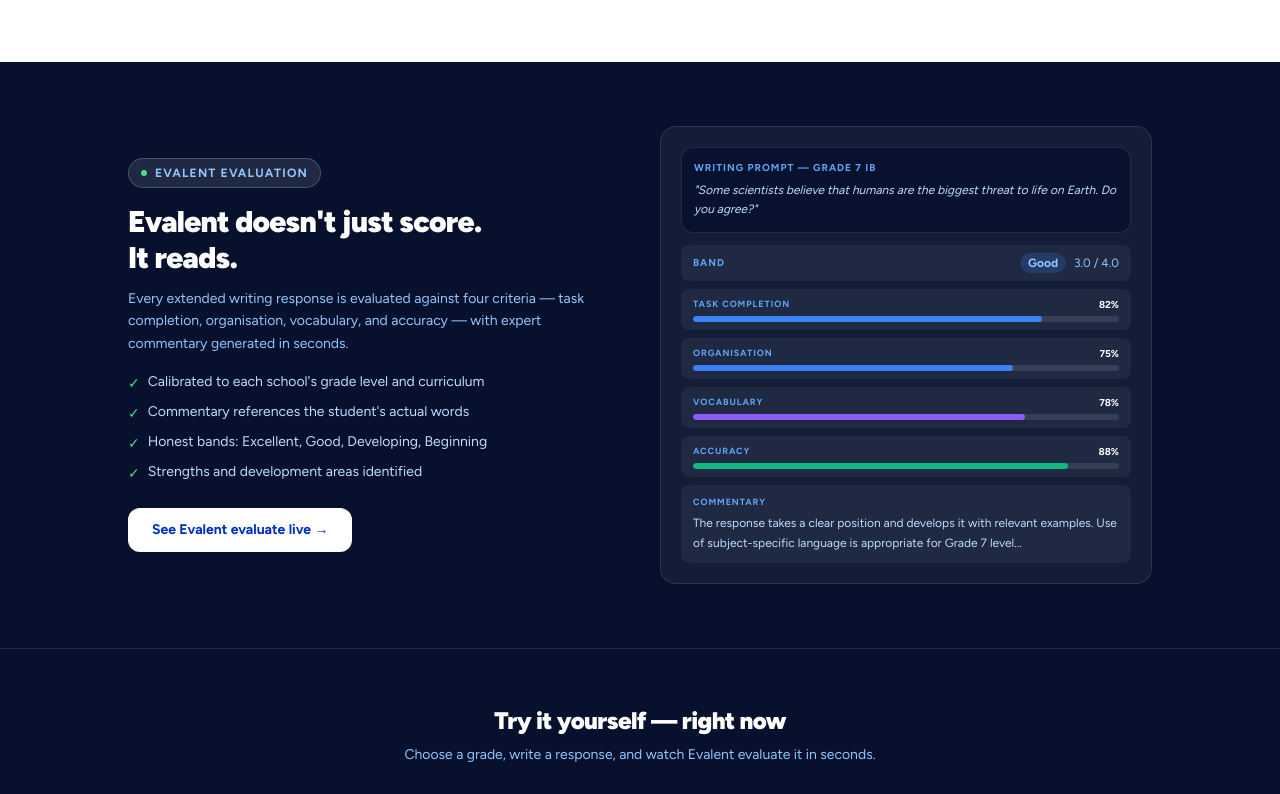
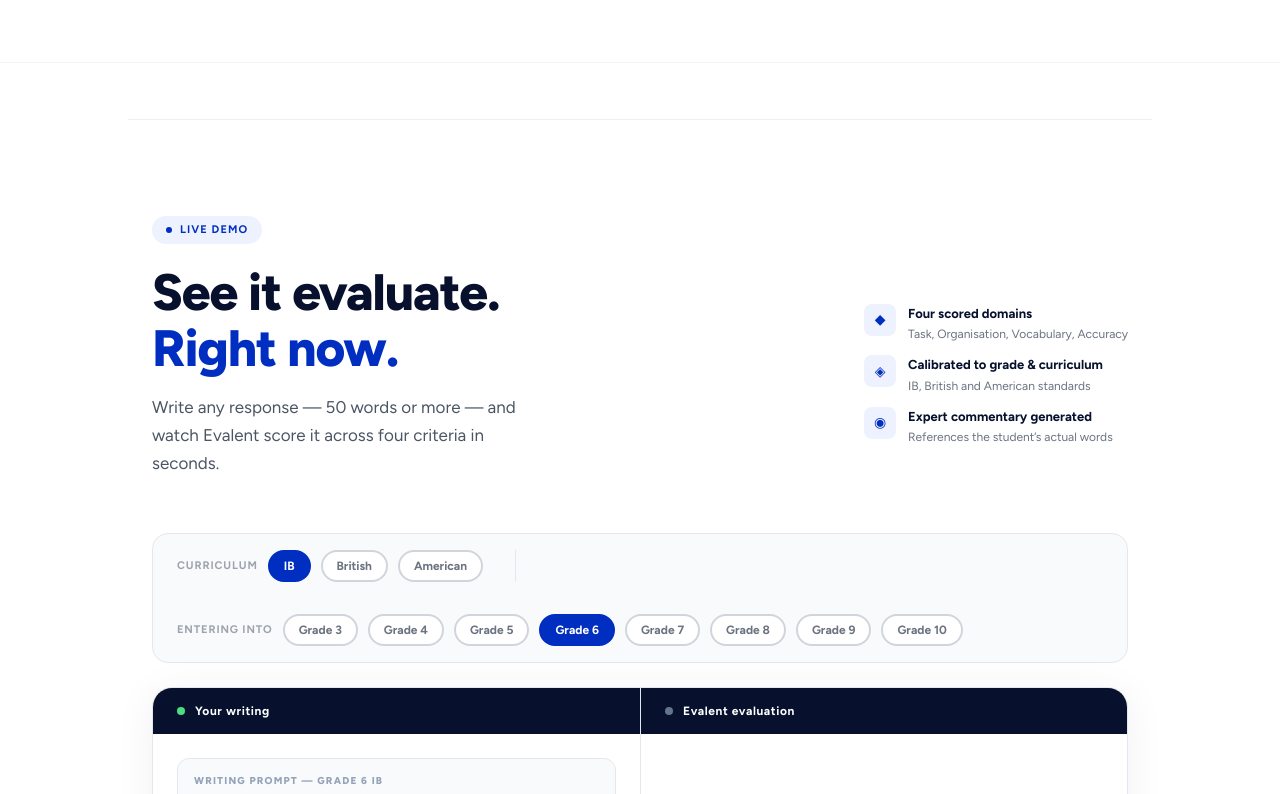
Before and after one commit to wigsbury-ui/evalent-marketing, a Next.js app: page / in a window 1280 px wide. Shown: the part 4046-4840 px from the top of the page. Built offline with nearby package versions, Linux system fonts and the light colour scheme.

Commit message:
feat: remove AI eval teaser, EvalDemo on white background

```diff
--- a/src/app/page.tsx
+++ b/src/app/page.tsx
@@ -250,88 +250,9 @@ export default function Home() {
       </section>
 
 
-      {/* AI EVAL TEASER */}
-      <section className="py-16 px-6 bg-navy">
+      {/* EVAL DEMO */}
+      <section className="py-14 px-6 bg-white border-t border-gray-100">
         <div className="max-w-5xl mx-auto">
-          <div className="grid md:grid-cols-2 gap-10 items-center">
-            <div>
-              <div className="inline-flex items-center gap-2 bg-white/10 border border-white/20 text-blue-300 text-xs font-bold tracking-widest px-3 py-1.5 rounded-full mb-4">
-                <span className="w-1.5 h-1.5 bg-green-400 rounded-full" />
-                EVALENT EVALUATION
-              </div>
-              <h2 className="text-3xl font-black text-white tracking-tight mb-3">
-                Evalent doesn&apos;t just score.<br/>It reads.
-              </h2>
-              <p className="text-blue-300 text-sm leading-relaxed mb-4">
-                Every extended writing response is evaluated against four criteria — task completion, organisation, vocabulary, and accuracy — with expert commentary generated in seconds.
-              </p>
-              <div className="space-y-2 mb-6">
-                {[
-                  "Calibrated to each school's grade level and curriculum",
-                  "Commentary references the student's actual words",
-                  'Honest bands: Excellent, Good, Developing, Beginning',
-                  'Strengths and development areas identified',
-                ].map(item => (
-                  <div key={item} className="flex items-start gap-2 text-sm text-blue-200">
-                    <span className="text-green-400 mt-0.5 flex-shrink-0">✓</span>
-                    {item}
-                  </div>
-                ))}
-              </div>
-              <a href="/demo" className="inline-flex items-center gap-2 bg-white text-brand font-bold text-sm px-6 py-3 rounded-xl hover:bg-blue-50 transition-colors">
-                See Evalent evaluate live →
-              </a>
-            </div>
-            <div className="bg-white/5 border border-white/10 rounded-2xl p-5">
-              <div className="bg-navy/80 rounded-xl p-3 mb-3 border border-white/10">
-                <div className="text-[10px] font-bold text-blue-400 tracking-widest mb-1.5">WRITING PROMPT — GRADE 7 IB</div>
-                <p className="text-xs text-blue-200 leading-relaxed italic">"Some scientists believe that humans are the biggest threat to life on Earth. Do you agree?"</p>
-              </div>
-              <div className="space-y-2">
-                {[
-                  { label: 'BAND', val: 'Good', extra: '3.0 / 4.0', bg: 'bg-blue-500/20', tc: 'text-blue-300' },
-                ].map(item => (
-                  <div key={item.label} className="flex items-center justify-between bg-white/5 rounded-lg px-3 py-2">
-                    <span className="text-[10px] font-bold text-blue-400 tracking-widest">{item.label}</span>
-                    <div className="flex items-center gap-2">
-                      <span className={`text-xs font-bold px-2 py-0.5 rounded-full ${item.bg} ${item.tc}`}>{item.val}</span>
-                      <span className="text-xs text-blue-300">{item.extra}</span>
-                    </div>
-                  </div>
-                ))}
-                {[
-                  { label: 'TASK COMPLETION', pct: 82, color: '#3b82f6' },
-                  { label: 'ORGANISATION',    pct: 75, color: '#3b82f6' },
-                  { label: 'VOCABULARY',      pct: 78, color: '#8b5cf6' },
-                  { label: 'ACCURACY',        pct: 88, color: '#10b981' },
-                ].map(({ label, pct, color }) => (
-                  <div key={label} className="bg-white/5 rounded-lg px-3 py-2">
-                    <div className="flex justify-between mb-1">
-                      <span className="text-[9px] font-bold text-blue-400 tracking-widest">{label}</span>
-                      <span className="text-[10px] font-bold text-white">{pct}%</span>
-                    </div>
-                    <div className="h-1.5 bg-white/10 rounded-full overflow-hidden">
-                      <div className="h-full rounded-full" style={{ width: `${pct}%`, background: color }} />
-                    </div>
-                  </div>
-                ))}
-                <div className="bg-white/5 rounded-lg px-3 py-2.5">
-                  <div className="text-[9px] font-bold text-blue-400 tracking-widest mb-1.5">COMMENTARY</div>
-                  <p className="text-xs text-blue-200 leading-relaxed">The response takes a clear position and develops it with relevant examples. Use of subject-specific language is appropriate for Grade 7 level...</p>
-                </div>
-              </div>
-            </div>
-          </div>
-        </div>
-      </section>
-
-      {/* EVAL DEMO */}
-      <section className="py-14 px-6 bg-navy border-t border-white/10">
-        <div className="max-w-5xl mx-auto">
-          <div className="text-center mb-8">
-            <h2 className="text-2xl font-black text-white tracking-tight mb-2">Try it yourself — right now</h2>
-            <p className="text-blue-300 text-sm">Choose a grade, write a response, and watch Evalent evaluate it in seconds.</p>
-          </div>
           <EvalDemo />
         </div>
       </section>
```
